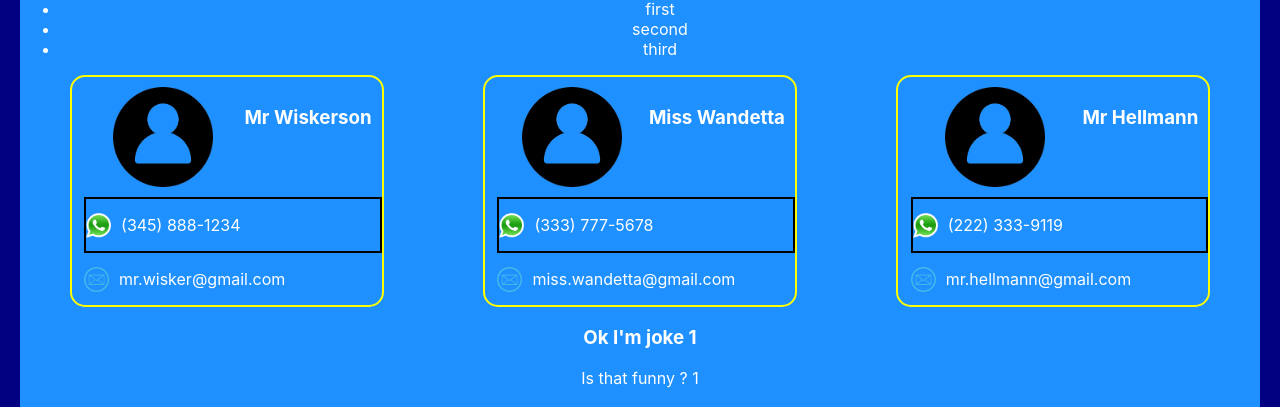
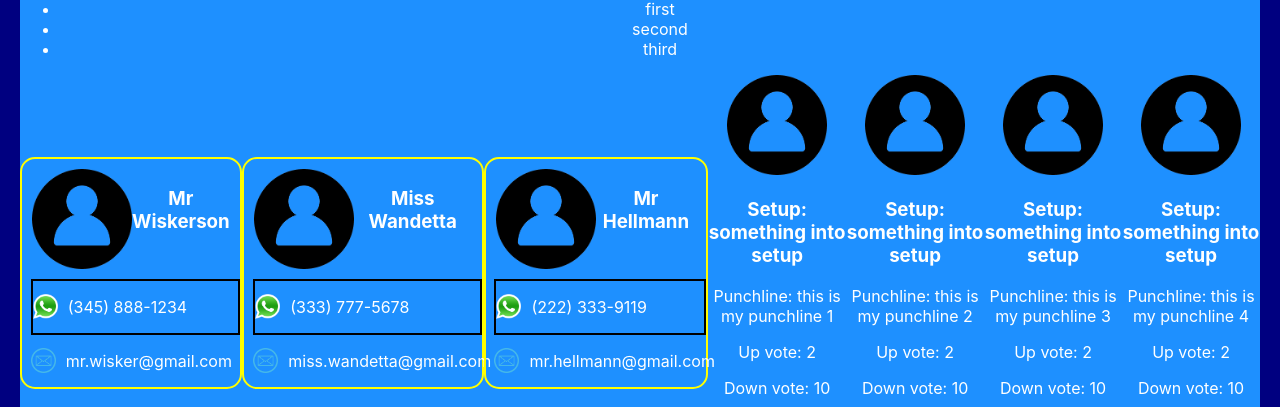
Before and after one commit to TLRKiliann/reactenv, a React (Create React App) app in the folder thirdtest/: page / in a window 1280 px wide. Shown: the part 532-939 px from the top of the page. Built offline with nearby package versions, Linux system fonts and the light colour scheme.

Commit message:
nested array object with .map() added

```diff
--- a/thirdtest/src/App.css
+++ b/thirdtest/src/App.css
@@ -9,6 +9,10 @@ body {
   border-radius: 20px;
   text-align: center;
   background: dodgerblue;
+}
+
+.flex--all {
+  display: flex;
 }
 
 .flex-contact {
@@ -84,8 +88,15 @@ in JSX with HTML/CSS !!!
   margin-left: 4%;
 }
 
+.joke--elements {
+  display: flex;
+}
 
 
+.img--joke {
+  width: 100px;
+  height: 100px;
+}
 /*
 .App-logo {
   height: 20vmin;
--- a/thirdtest/src/App.js
+++ b/thirdtest/src/App.js
@@ -5,6 +5,7 @@ import Images from "./images/portrait.png";
 import Imgphone from "./images/phone.png";
 import Imgmail from "./images/email.png";
 import Joke from "./components/Joke";
+import jokeData from "./components/jokeData";
 import './App.css';
 
 
@@ -13,6 +14,11 @@ function App() {
   dispName.addEventListener("click", () => {
     dispName.classList.toggle("card-namejs");
   });*/
+  const jokeElement = jokeData.map(joke => {
+    return <Joke setup={joke.setup} punchline={joke.punchline}
+      upvotes={joke.upvotes} downvotes={joke.downvotes}
+      img2={Images} comments={joke.comments.Author} />
+  })
   return (
     <div className="App">
       <header className="App-header">
@@ -20,6 +26,7 @@ function App() {
       </header>
       <Main />
       <Navbar />
+      <div className="flex--all">
         <div className="flex-contact">
           <Contact
             img={Images}
@@ -45,24 +52,10 @@ function App() {
             imgmail={Imgmail}
             email="mr.hellmann@gmail.com"
           />
+          <div className="joke--elements">
+            {jokeElement}
           </div>
-      <div className="div-joke">
-        <Joke
-          setup="Ok I'm joke 1"
-          punchline="Is that funny ? 1"
-        />
-        <Joke
-          setup="Ok I'm joke 2"
-          punchline="Is that funny ? 2"
-        />
-        <Joke
-          setup="Ok I'm joke 3"
-          punchline="Is that funny ? 3"
-        />
-        <Joke
-          setup="Ok I'm joke 4"
-          punchline="Is that funny ? 4"
-        />
+        </div>
       </div>
     </div>
   );
--- a/thirdtest/src/components/Joke.js
+++ b/thirdtest/src/components/Joke.js
@@ -2,9 +2,14 @@ import React from "react"
 
 export default function Joke(props) {
   return (
-    <div className="div-joke">
-      <h3>{props.setup}</h3>
-      <p>{props.punchline}</p>
+    <div className="div--joke">
+      <img src={props.img2} className="img--joke" alt="logo--joke" />
+      <h3>Setup: {props.setup}</h3>
+      <p>Punchline: {props.punchline}</p>
+
+      <p>Up vote: {props.upvotes}</p>
+      <p>Down vote: {props.downvotes}</p>
+      <p>Author: {props.comments}</p>
     </div>
   )
 }
--- /dev/null
+++ b/thirdtest/src/components/jokeData.js
@@ -0,0 +1,30 @@
+export default [
+  {
+    setup: "something into setup",
+    punchline: "this is my punchline 1",
+    upvotes:2,
+    downvotes:10,
+    comments: {Author:"Camus"}
+  },
+  {
+    setup: "something into setup",
+    punchline: "this is my punchline 2",
+    upvotes:2,
+    downvotes:10,
+    comments: {Author:"Pascal"}
+  },
+  {
+    setup: "something into setup",
+    punchline: "this is my punchline 3",
+    upvotes:2,
+    downvotes:10,
+    comments: {Author:"Sartre"}
+  },
+  {
+    setup: "something into setup",
+    punchline: "this is my punchline 4",
+    upvotes:2,
+    downvotes:10,
+    comments: {Author:"Kierkegaard"}
+  }
+];
```
Lines whose indentation alone changed are shown as unchanged.
